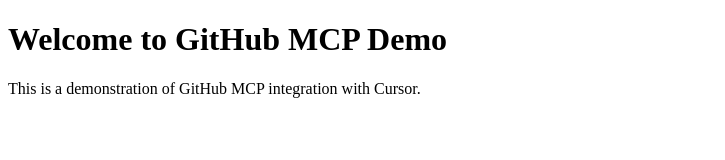
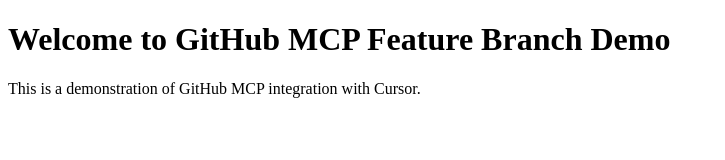
Before and after one commit to dhrumitlr/GitHub-MCP-cursor, a plain HTML site: page index.html in a window 1280 px wide. Shown: the whole page, without its empty margins (0-725 px from the left). Drawn offline with Linux system fonts and the light colour scheme.

Commit message:
Update H1 text in index.html

```diff
--- a/index.html
+++ b/index.html
@@ -6,7 +6,7 @@
     <title>GitHub MCP Demo</title>
 </head>
 <body>
-    <h1>Welcome to GitHub MCP Demo</h1>
+    <h1>Welcome to GitHub MCP Feature Branch Demo</h1>
     <p>This is a demonstration of GitHub MCP integration with Cursor.</p>
 </body>
 </html>
```
